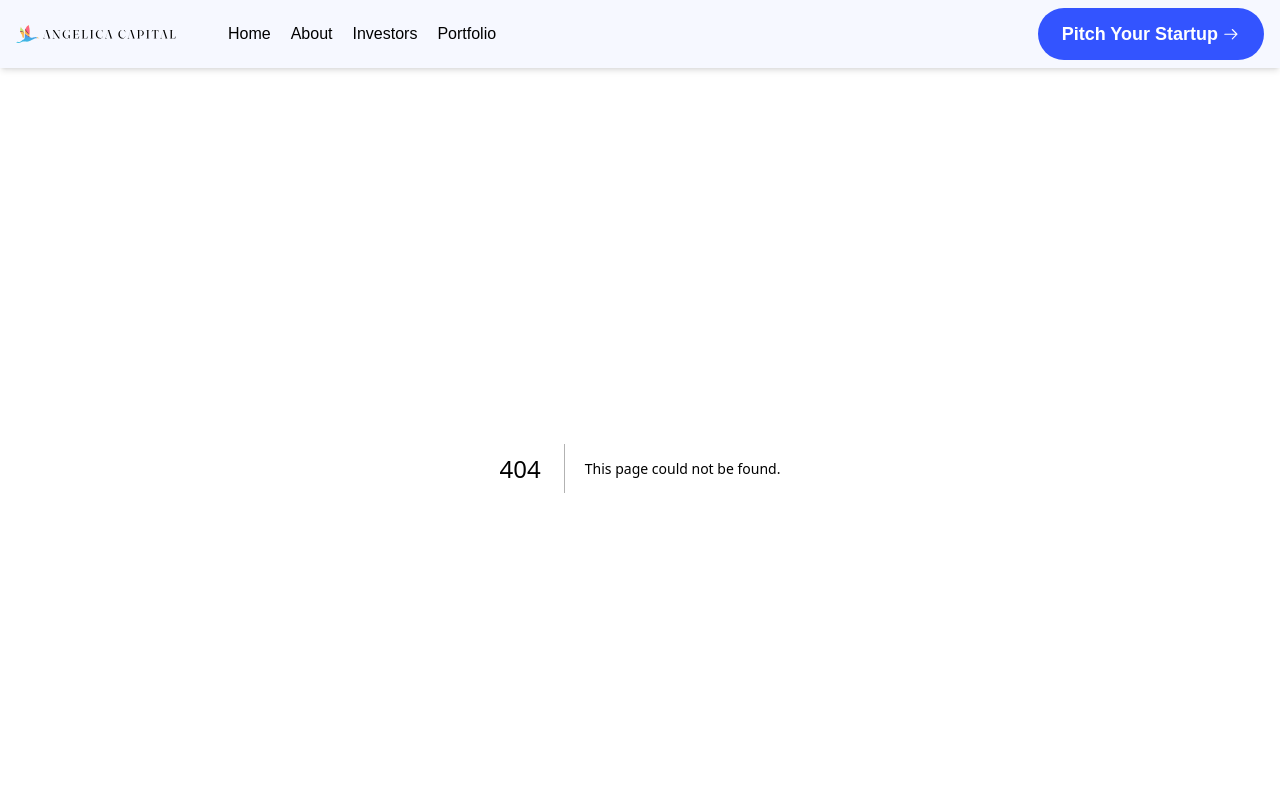
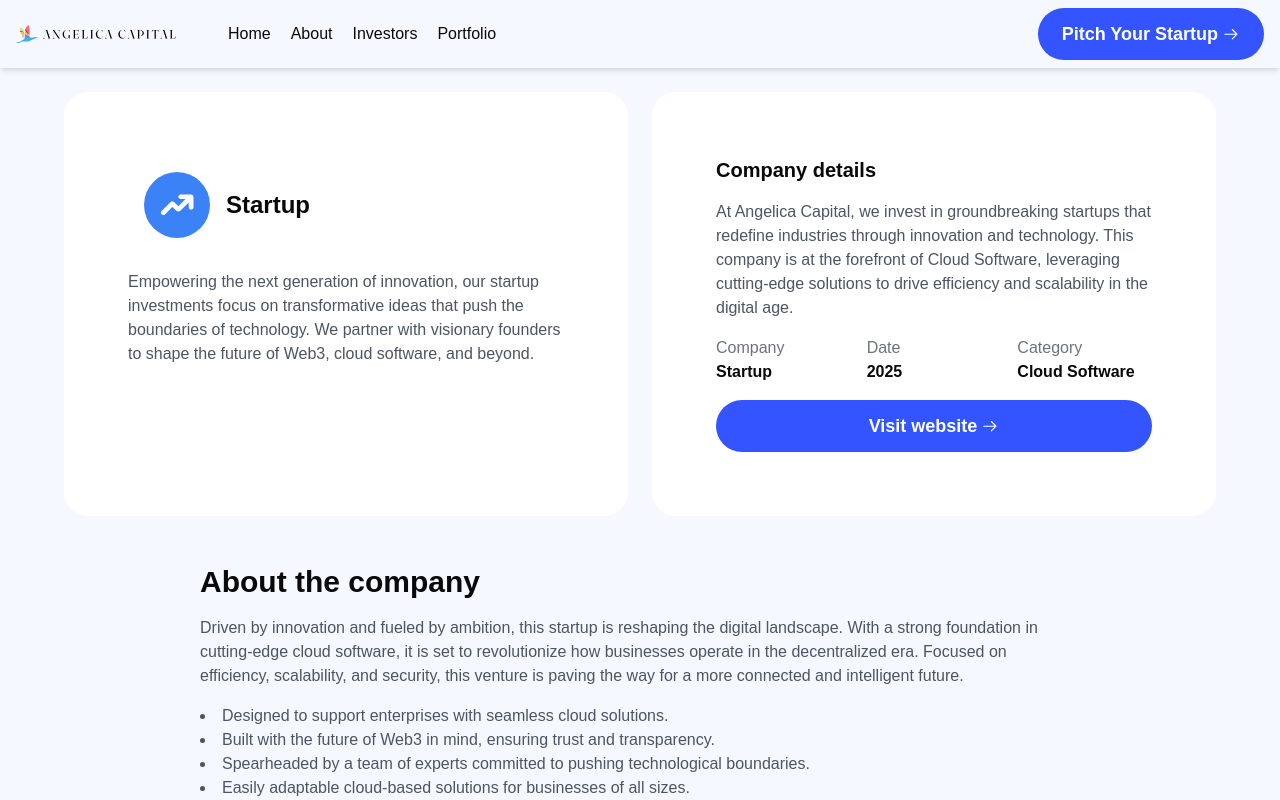
Before and after one commit to codebyankita/InvesterX, a Next.js app: page /startup in a window 1280 px wide. Before the commit this address had no page. Shown: the top 800 px of the page. Built offline with nearby package versions, Linux system fonts and the light colour scheme.

Commit message:
startup page

```diff
--- a/app/sign-up/page.tsx
+++ b/app/sign-up/page.tsx
@@ -5,6 +5,7 @@ import React, { useState } from "react";
 import PhoneInput from 'react-phone-input-2';
 import 'react-phone-input-2/lib/style.css';
 import Logo from "../components/Logo";
+import { CiLinkedin } from "react-icons/ci";
 
 const SignUp: React.FC = () => {
     const [uploadedFiles, setUploadedFiles] = useState<File[]>([]);
@@ -44,7 +45,7 @@ const SignUp: React.FC = () => {
 
     return (
         <div className="flex bg-[#f6f8ff] items-center min-h-screen justify-center">
-            <div className="w-full h-full md:max-w-lg p-8 bg-white rounded-lg">
+            <div className="w-full h-full md:max-w-lg p-8 bg-white  rounded-3xl">
                 <div className="justify-items-center my-6">
                     <Logo />
                 </div>
@@ -71,7 +72,9 @@ const SignUp: React.FC = () => {
                     <div className="flex flex-col space-y-4">
 
                         <div className="flex items-center w-full p-3 border border-gray-300 rounded-lg">
-                            <i className="fab fa-linkedin text-blue-700 mr-2"></i>
+                            <CiLinkedin className="fab fa-linkedin text-blue-700 h-6 w-6 mr-2" />
+
+
                             <input
                                 type="text"
                                 placeholder="Linkedin Username"
--- /dev/null
+++ b/app/startup/page.tsx
@@ -0,0 +1,85 @@
+"use client";
+import React from "react";
+import startup from "@/public/portfoilo/startupimg.jpeg";
+import Image from "next/image";
+import Button from "@/app/components/Button";
+import startuplogo from "@/public/portfoilo/startup.svg";
+
+const StartupPage = () => {
+    return (
+        <div className="bg-[#f6f8ff] min-h-screen flex items-center justify-center p-6">
+            <div className="max-w-6xl w-full">
+                <div className="grid grid-cols-1 lg:grid-cols-2 gap-6">
+                    <div className="bg-white lg:p-16 p-10 rounded-3xl ">
+                        <div className="flex items-center mb-4">
+
+                            <Image
+                                className="rounded-full transform transition-transform m-4 overflow-visible p-4   bg-blue-500 duration-300 group-hover:scale-110"
+                                src={startuplogo}
+                                alt={"Portfolio of "}
+                            />
+
+
+                            <h2 className="text-2xl font-semibold">Startup</h2>
+                        </div>
+                        <p className="text-gray-600">
+                            Empowering the next generation of innovation, our startup investments focus on transformative ideas that push the boundaries of technology. We partner with visionary founders to shape the future of Web3, cloud software, and beyond.
+                        </p>
+                    </div>
+                    <div className="bg-white lg:p-16 p-10 rounded-3xl ">
+                        <h2 className="text-xl font-semibold mb-4">Company details</h2>
+                        <p className="text-gray-600 mb-4">
+                            At Angelica Capital, we invest in groundbreaking startups that redefine industries through innovation and technology. This company is at the forefront of Cloud Software, leveraging cutting-edge solutions to drive efficiency and scalability in the digital age.
+                        </p>
+                        <div className="grid grid-cols-3 gap-4 mb-4">
+                            <div>
+                                <h3 className="text-gray-500">Company</h3>
+                                <p className="font-semibold">Startup</p>
+                            </div>
+                            <div>
+                                <h3 className="text-gray-500">Date</h3>
+                                <p className="font-semibold">2025</p>
+                            </div>
+                            <div>
+                                <h3 className="text-gray-500">Category</h3>
+                                <p className="font-semibold">Cloud Software</p>
+                            </div>
+                        </div>
+
+                        <Button text="   Visit website " />
+                    </div>
+                </div>
+                <div className="lg:mx-24 md:mx-10 mx-2">
+                    <div className="mt-12 lg:mx-10 mx-6 ">
+                        <h2 className="text-3xl font-semibold mb-4">About the company</h2>
+                        <p className="text-gray-600 mb-4">
+                            Driven by innovation and fueled by ambition, this startup is reshaping the digital landscape. With a strong foundation in cutting-edge cloud software, it is set to revolutionize how businesses operate in the decentralized era. Focused on efficiency, scalability, and security, this venture is paving the way for a more connected and intelligent future.
+                        </p>
+                        <ul className="list-disc list-inside text-gray-600  ">
+                            <li>
+                                Designed to support enterprises with seamless cloud solutions.
+                            </li>
+                            <li>Built with the future of Web3 in mind, ensuring trust and transparency.</li>
+                            <li>Spearheaded by a team of experts committed to pushing technological boundaries.
+
+                            </li>
+                            <li>
+                                Easily adaptable cloud-based solutions for businesses of all sizes.
+                            </li>
+                        </ul>
+                    </div>
+                    <div className="w-full">
+                        <div className="lg:m-6 m-2">
+                            <Image src={startup} alt="Our Mission" className="rounded-3xl " />
+                        </div>
+                        <div className="  py-2 md:px-4  px-2 flex items-center">
+                            <Button text="Read funding announcement" />
+                        </div>
+                    </div>
+                </div>
+            </div>
+        </div>
+    );
+};
+
+export default StartupPage;
```
Also changed, not shown: public/portfoilo/startupimg.jpeg (added).
